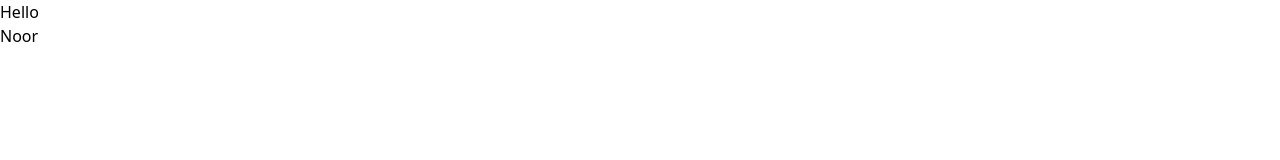
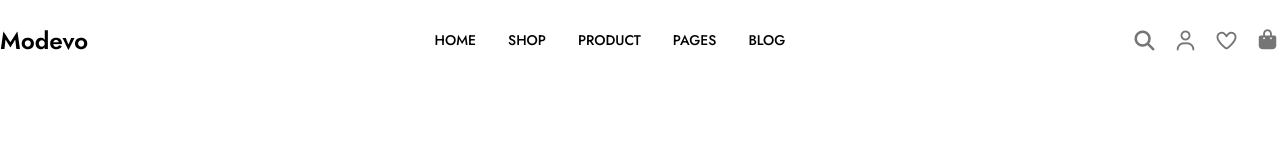
Before and after one commit to abdunnoorfaheem/bizcrop, a website: page index.html in a window 1280 px wide. Drawn offline with Linux system fonts and the light colour scheme.

Commit message:
navbar added

```diff
--- a/index.html
+++ b/index.html
@@ -3,8 +3,16 @@
   <head>
     <meta charset="UTF-8" />
     <meta name="viewport" content="width=device-width, initial-scale=1.0" />
-    <title>bizcrop</title>
-    <link href="src/output.css" rel="stylesheet">
+    <title>Modevo</title>
+    <link href="src/output.css" rel="stylesheet" />
+    <!-- google fonts start -->
+    <link rel="preconnect" href="https://fonts.googleapis.com" />
+    <link rel="preconnect" href="https://fonts.gstatic.com" crossorigin />
+    <link
+      href="https://fonts.googleapis.com/css2?family=Jost:ital,wght@0,100..900;1,100..900&display=swap"
+      rel="stylesheet"
+    />
+    <!-- google fonts end -->
     <!-- font awesome start -->
     <link
       rel="stylesheet"
@@ -16,7 +24,35 @@
     <!-- font awesome end -->
   </head>
   <body>
-    <h1>Hello</h1>
-    <h2>Noor</h2>
+    <!-- navbar section start -->
+    <section>
+      <div class="max-w-[1320px] m-auto">
+        <div class="flex justify-between items-center py-[30px] px-5 md:px-0">
+          <div class="">
+            <img src="img/modevologo.png" alt="modevologo.png" />
+          </div>
+          <div class="">
+            <ul
+              class="hidden md:flex gap-x-8 text-[14px] font-jost font-medium"
+            >
+              <li><a href="">HOME</a></li>
+              <li><a href="">SHOP</a></li>
+              <li><a href="">PRODUCT</a></li>
+              <li><a href="">PAGES</a></li>
+              <li><a href="">BLOG</a></li>
+            </ul>
+          </div>
+          <div class="">
+            <div class="flex gap-x-4 text-[#757575] text-[20px]">
+              <i class="fa-classic fa-solid fa-magnifying-glass"></i>
+              <i class="fa-classic fa-regular fa-user"></i>
+              <i class="fa-classic fa-regular fa-heart"></i>
+              <i class="fa-solid fa-bag-shopping"></i>
+            </div>
+          </div>
+        </div>
+      </div>
+    </section>
+    <!-- navbar section end -->
   </body>
 </html>
--- a/src/input.css
+++ b/src/input.css
@@ -1 +1,4 @@
 @import "tailwindcss";
+@theme {
+  --font-jost: "Jost", sans-serif;
+}
```
Also changed, not shown: img/modevologo.png (added), src/output.css.
